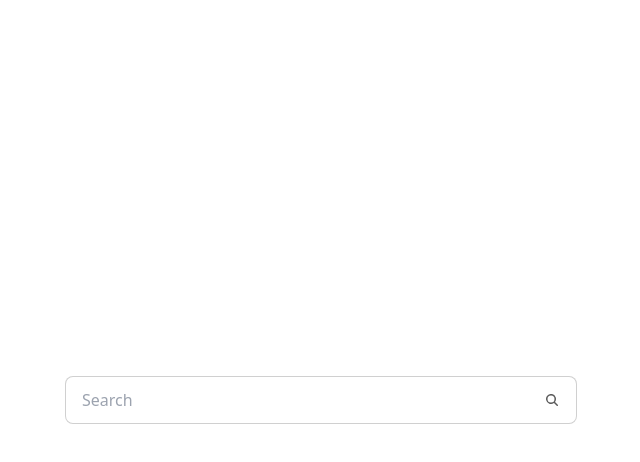
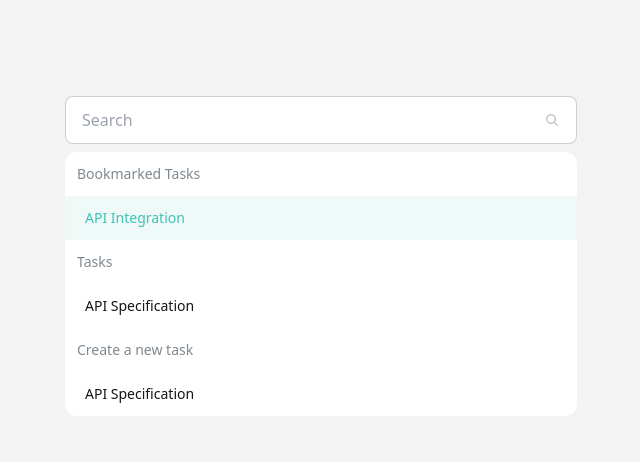
Before and after one commit to krystiano13/task-react, a React (Vite) app: page /tasks in a window 1280 px wide. Shown: the top 462 px of the page, without its empty margins (319-959 px from the left). Built offline with nearby package versions, Linux system fonts and the light colour scheme; what tailwindcss-animated would draw is missing.

Commit message:
create TaskItem component

```diff
--- a/src/App.tsx
+++ b/src/App.tsx
@@ -5,7 +5,7 @@ import { Tasks } from "./views/Tasks";
 function App() {
   return (
     <>
-      <div className="w-[100vw] h-[100vh]">
+      <div className="w-[100vw] h-[100vh] bg-[#f3f3f3]">
         <BrowserRouter>
           <Routes>
             <Route path="/" element={<Login />} />
--- a/src/components/TaskInput.tsx
+++ b/src/components/TaskInput.tsx
@@ -1,14 +1,15 @@
-export function TaskInput() {
+
+export const TaskInput = () => {
   return (
     <label
       id="taskInput"
-      className="input input-bordered md:w-[32rem] transition flex items-center gap-2"
+      className="input input-bordered md:w-[32rem] w-[90vw] transition flex items-center gap-2"
     >
-      <input type="text" className="grow" placeholder="Search" />
+      <input type="text" className="grow font-medium" placeholder="Search" />
       <svg
         xmlns="http://www.w3.org/2000/svg"
         viewBox="0 0 16 16"
-        fill="currentColor"
+        fill="#48555f77"
         className="h-4 w-4 opacity-70"
       >
         <path
@@ -19,4 +20,4 @@ export function TaskInput() {
       </svg>
     </label>
   );
-}
+};
--- /dev/null
+++ b/src/components/TaskItem.tsx
@@ -0,0 +1,26 @@
+import React from "react";
+
+interface Props {
+  text: string;
+  bookmarked: boolean;
+}
+
+export const TaskItem: React.FC<Props> = ({ text, bookmarked }) => {
+  return (
+    <li className="w-full">
+      <label
+        className={`${
+          bookmarked && "bg-secondary hover:bg-[#c6f7f4]"
+        } cursor-pointer label hover:bg-base-200 p-3 pl-5 pr-5 rounded-none`}
+      >
+        <span
+          className={`transition-colors label-text font-medium ${
+            bookmarked && "text-[#40c2b3]"
+          }`}
+        >
+          {text}
+        </span>
+      </label>
+    </li>
+  );
+};
--- a/src/views/Tasks.tsx
+++ b/src/views/Tasks.tsx
@@ -1,9 +1,41 @@
+import { useState } from "react";
+
 import { TaskInput } from "../components/TaskInput";
+import { TaskItem } from "../components/TaskItem";
 
 export function Tasks() {
+  const [menu, setMenu] = useState<boolean>(true);
   return (
-    <div className="w-[100vw] h-[100vh] flex items-center justify-center">
-      <TaskInput />
+    <div className="w-[100vw] h-[100vh] pt-24 flex justify-center">
+      <section
+        tabIndex={0}
+        onFocus={() => setMenu(true)}
+        onBlur={() => setMenu(true)}
+      >
+        <TaskInput />
+        {menu && (
+          <>
+            <div className="menu p-0 rounded-xl bg-base-100 md:w-[32rem] w-[90vw] mt-2 font-medium">
+              <ul>
+                <h2 className="text-neutral p-3 text-opacity-70">
+                  Bookmarked Tasks
+                </h2>
+                <TaskItem bookmarked text="API Integration" />
+              </ul>
+              <ul>
+                <h2 className="text-neutral p-3 text-opacity-70">Tasks</h2>
+                <TaskItem bookmarked={false} text="API Specification" />
+              </ul>
+              <div>
+                <h2 className="text-neutral p-3 text-opacity-70">
+                  Create a new task
+                </h2>
+                <TaskItem bookmarked={false} text="API Specification" />
+              </div>
+            </div>
+          </>
+        )}
+      </section>
     </div>
   );
 }
--- a/tailwind.config.js
+++ b/tailwind.config.js
@@ -10,7 +10,7 @@ export default {
       {
         myTheme: {
           primary: "#60c4b9",
-          secondary: "#9fdbd3b4",
+          secondary: "#eef9f8",
           neutral: "#48555f",
           "base-100": "#ffffff",
           accent: "#768498",
```
